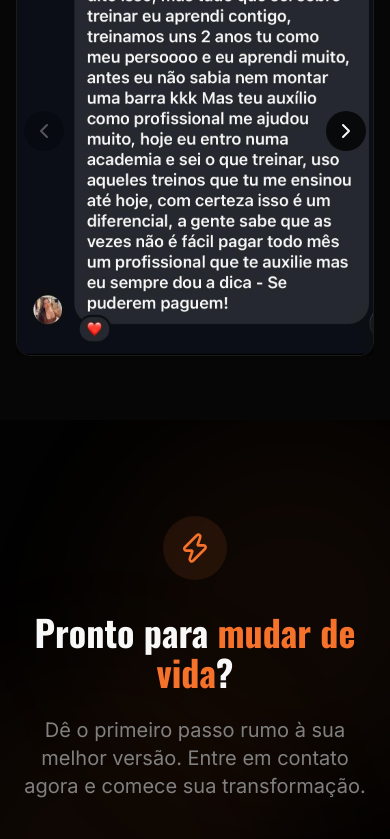
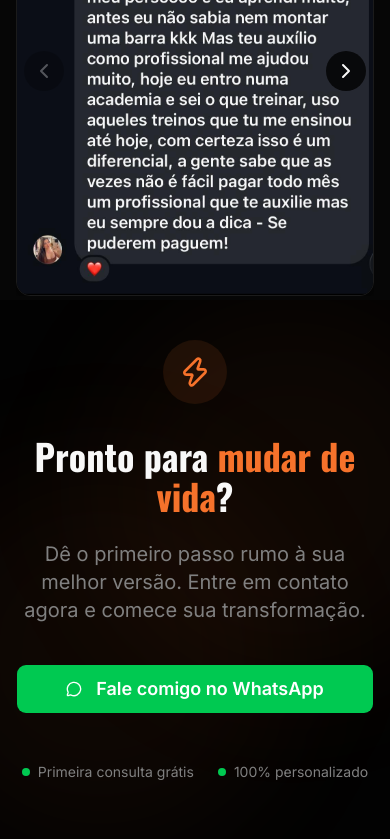
Before and after one commit to ismaeloliveira-projetos/nilmar-team, a Next.js app: page / in a window 390 px wide. Shown: the part 4597-5436 px from the top of the page. Built offline with nearby package versions, Linux system fonts and the light colour scheme.

Commit message:
fix: ajusta espaçamentos na seção CTA e na seção como funciona

```diff
--- a/components/cta.tsx
+++ b/components/cta.tsx
@@ -6,10 +6,10 @@ import { MessageCircle, Zap } from "lucide-react"
 
 export function CTA() {
   return (
-    <section
-      id="contato"
-      className="py-24 md:py-32 bg-background relative overflow-hidden"
-    >
+   <section
+  id="contato"
+  className="pt-10 pb-16 md:pt-20 md:pb-24 bg-background relative overflow-hidden"
+>
       {/* Background Elements */}
       <div className="absolute inset-0 overflow-hidden">
         <div className="absolute top-0 left-1/4 w-96 h-96 bg-primary/5 rounded-full blur-3xl" />
--- a/components/how-it-works.tsx
+++ b/components/how-it-works.tsx
@@ -81,7 +81,7 @@ export function HowItWorks() {
   }
 
   return (
-    <section id="como-funciona" className="py-16 md:py-24 bg-card">
+    <section id="como-funciona" className="py-1 md:py-24 bg-card">
       <div className="max-w-6xl mx-auto px-4 md:px-6">
 
         {/* HEADER */}
```
